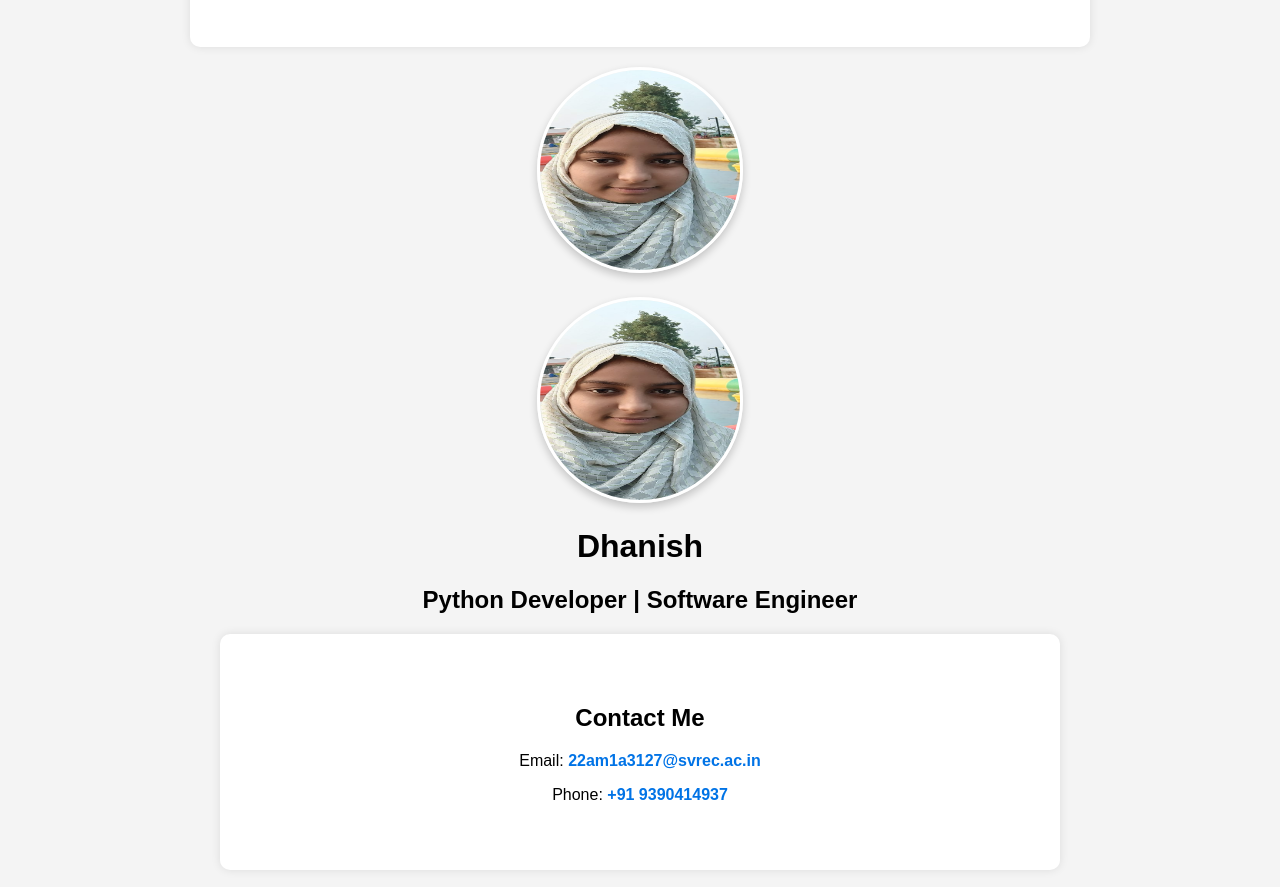
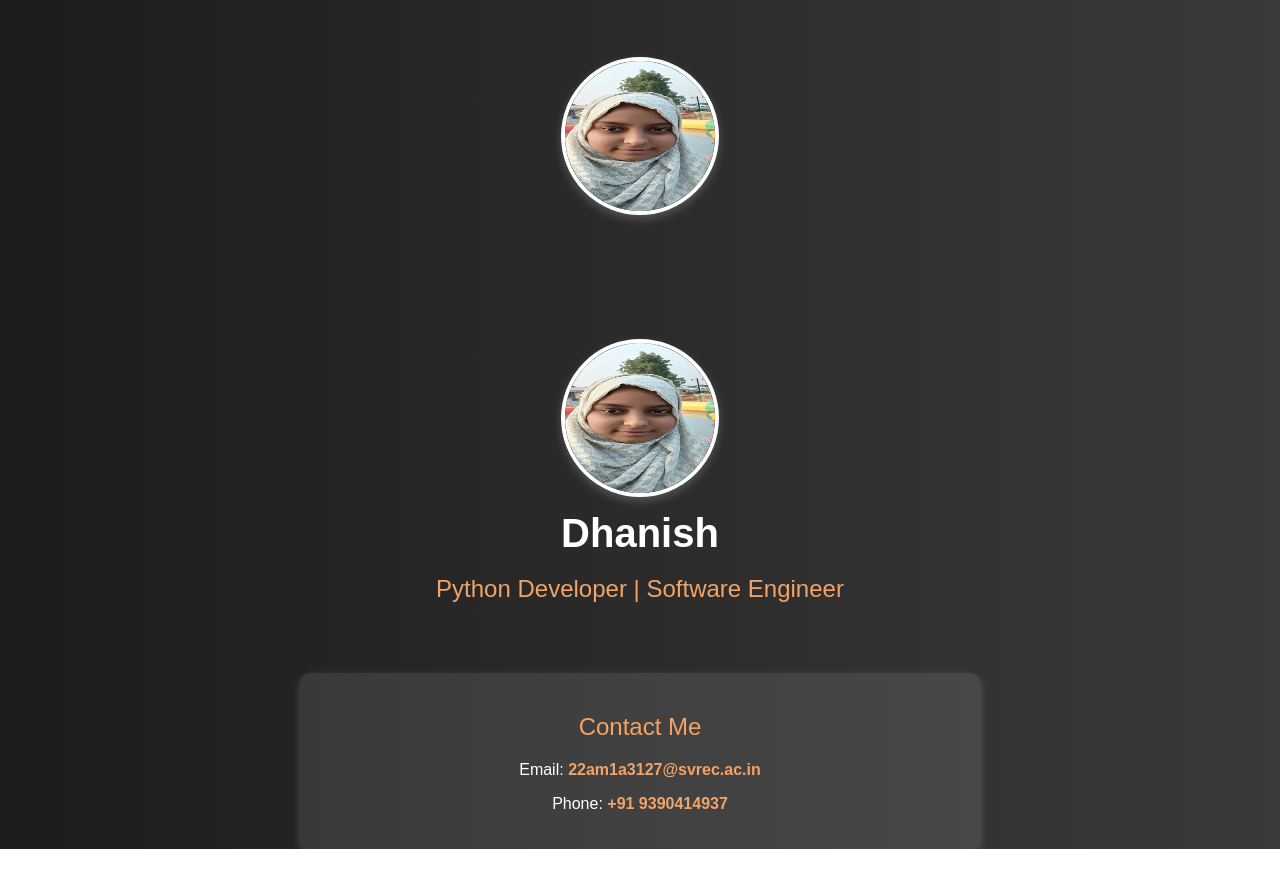
Before and after one commit to GayathriGadekari/dhanish-portfolio, a plain HTML site: page index.html in a window 1280 px wide. Shown: the part 1677-2564 px from the top of the page. After the commit the page ends 2526 px from the top, so only its background shows below. Drawn offline with Linux system fonts and the light colour scheme.

Commit message:
Update style.css

```diff
--- a/style.css
+++ b/style.css
@@ -83,3 +83,62 @@ section {
     border: 3px solid #fff; /* White border */
     box-shadow: 0 4px 8px rgba(0, 0, 0, 0.2);
 }
+/* General Reset */
+body {
+    margin: 0;
+    padding: 0;
+    font-family: 'Arial', sans-serif;
+    background: linear-gradient(to right, #1c1c1c, #3a3a3a);
+    color: white;
+    text-align: center;
+}
+
+/* Profile Section */
+.profile-container {
+    padding: 50px 20px;
+}
+
+.profile-image {
+    width: 150px;
+    height: 150px;
+    border-radius: 50%;
+    border: 4px solid white;
+    box-shadow: 0 4px 10px rgba(255, 255, 255, 0.2);
+    transition: transform 0.3s ease;
+}
+
+.profile-image:hover {
+    transform: scale(1.1);
+}
+
+h1 {
+    font-size: 40px;
+    margin: 10px 0;
+    font-weight: bold;
+}
+
+h2 {
+    font-size: 24px;
+    font-weight: 300;
+    color: #f2a365;
+}
+
+/* Contact Section */
+.contact {
+    background-color: rgba(255, 255, 255, 0.1);
+    padding: 20px;
+    border-radius: 10px;
+    width: 50%;
+    margin: auto;
+    box-shadow: 0 4px 10px rgba(255, 255, 255, 0.2);
+}
+
+.contact a {
+    color: #f2a365;
+    text-decoration: none;
+    font-weight: bold;
+}
+
+.contact a:hover {
+    text-decoration: underline;
+}
```
